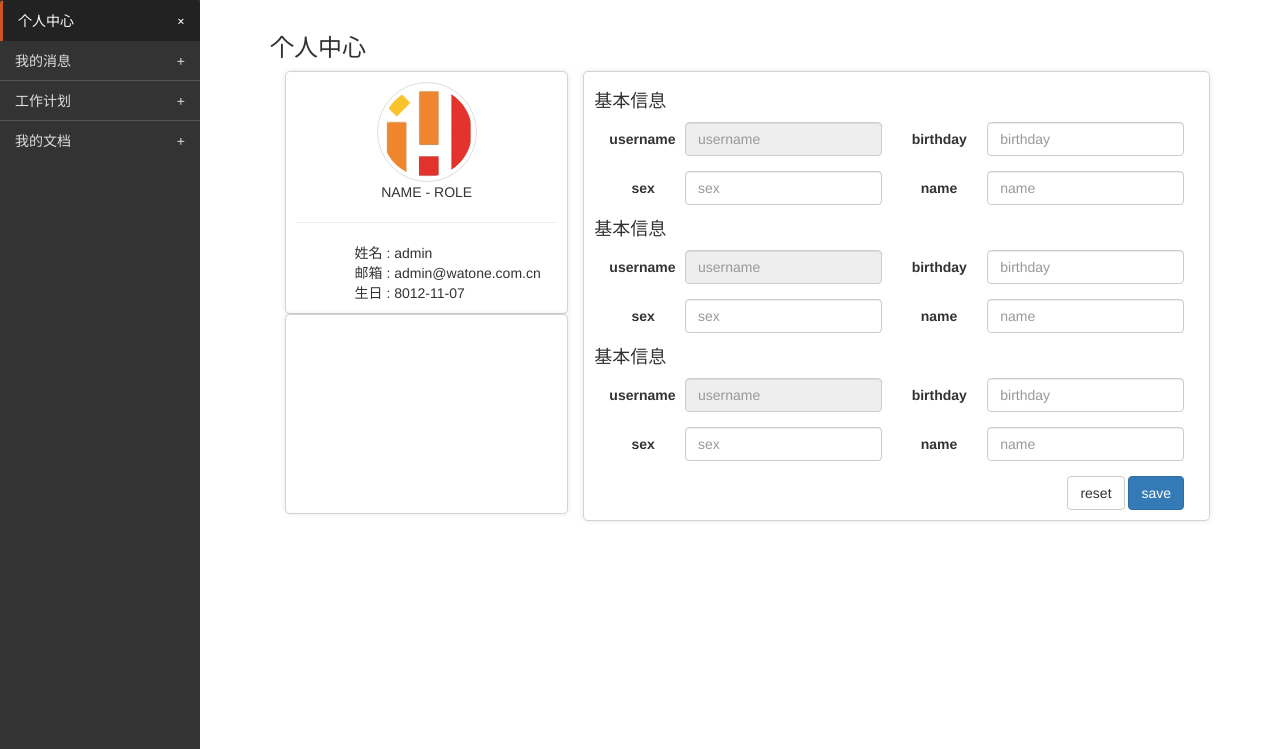
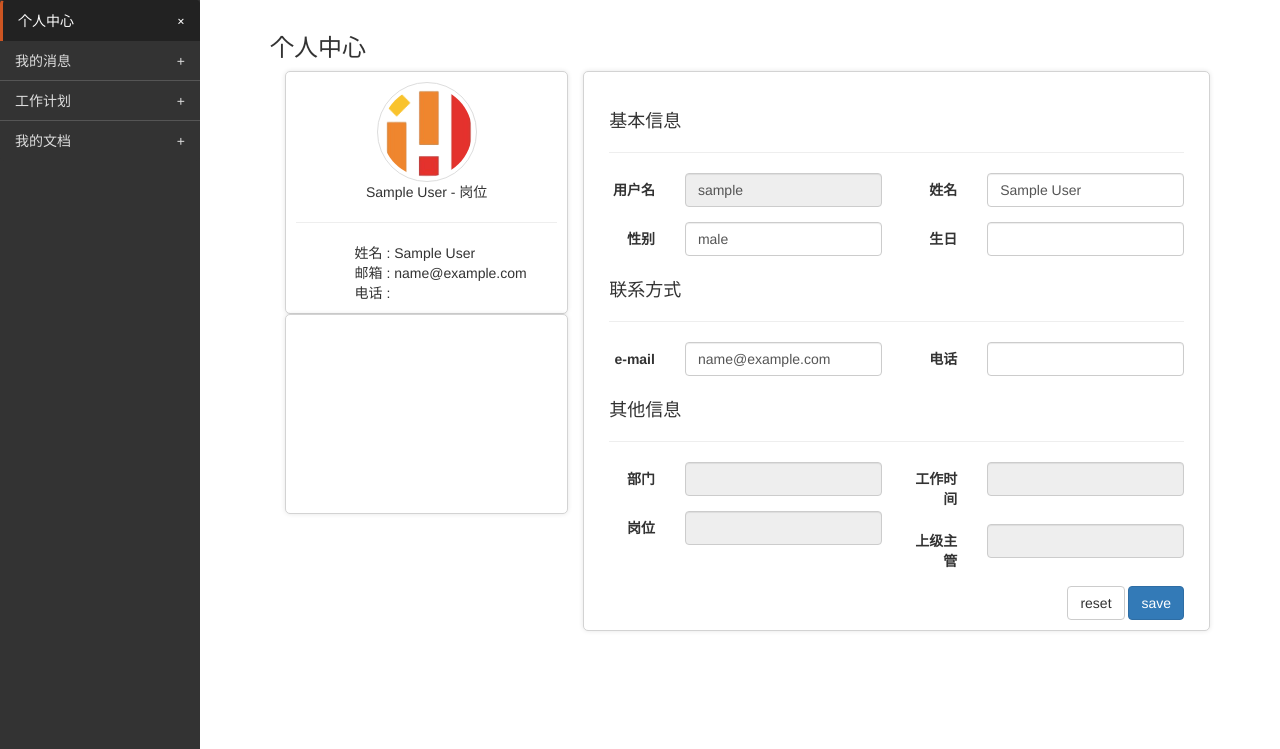
Before and after one commit to wsi18n/work_manage, a Django app: page /workbench/user_config/ in a window 1280 px wide. Shown: the part 51-800 px from the top of the page. Run offline with Django 3.2, Linux system fonts and the light colour scheme; the visitor is signed in with stand-in values (Sample User, id 1); data comes from the database, SQL or seed files in the repository; some libraries are stand-ins or nearby versions.

Commit message:
Changes to be committed: 	modified:   rbac/views.py 	modified:   templates/workbench/user_config.html 	new file:   work_manage/admin/base.py 	modified:   workbench/urls.py 	modified:   workbench/views.py :#

```diff
--- a/rbac/views.py
+++ b/rbac/views.py
@@ -9,8 +9,8 @@
 
 class LoginRequiredMixin(object):
     @classmethod
-    def as_view(cls, **init_kwargs):
-        view = super(LoginRequiredMixin, cls).as_view(**init_kwargs)
+    def as_view(cls, *args, **kwargs):
+        view = super(LoginRequiredMixin, cls).as_view(*args, **kwargs)
         return login_required(view, login_url='/login/')
 
 
--- a/templates/workbench/user_config.html
+++ b/templates/workbench/user_config.html
@@ -27,11 +27,11 @@
 <div class=" col-xs-4">
 <div class="block col-xs-12">
     <div class="text-center"><img src="/static/media/img/logo-big.png" class="img-circle img-thumbnail img-head"/></div>
-    <div class="text-center">NAME - ROLE</div>
+    <div class="text-center">{{ user.name }} - {{ user.post|default:'岗位' }}</div>
     <hr>
-    <div class="col-xs-10 col-xs-offset-2">姓名 : admin</div>
-    <div class="col-xs-10 col-xs-offset-2">邮箱 : admin@watone.com.cn</div>
-    <div class="col-xs-10 col-xs-offset-2">生日 : 8012-11-07</div>
+    <div class="col-xs-10 col-xs-offset-2">姓名 : {{ user.name }}</div>
+    <div class="col-xs-10 col-xs-offset-2">邮箱 : {{ user.email }}</div>
+    <div class="col-xs-10 col-xs-offset-2">电话 : {{ user.mobile }}</div>
 
 
 </div>
@@ -40,93 +40,89 @@
 </div>
 
 <div class="block col-xs-8">
-    <form class="form-horizontal">
-        <h4>基本信息</h4>
+    <form class="form-horizontal" method="post">
+        {% csrf_token %}
+        <div class="col-xs-12">
+            <h4>基本信息</h4><hr>
+        </div>
         <div class="col-xs-6">
             <div class="form-group">
-                <label for="username" class="col-xs-3 control-label">username</label>
+                <label for="username" class="col-xs-3 control-label">用户名</label>
                 <div class="col-xs-9">
-                    <input class="form-control" id="username" placeholder="username" disabled>
+                    <input class="form-control" name="username" value="{{ user.username }}" readonly>
                 </div>
             </div>
             <div class="form-group">
-                <label for="sex" class="col-xs-3 control-label">sex</label>
+                <label for="gender" class="col-xs-3 control-label">性别</label>
                 <div class="col-xs-9">
-                    <input class="form-control" id="sex" placeholder="sex" >
+                    <input class="form-control" name="gender" value="{{ user.gender|default:'' }}" >
+                </div>
+            </div>
+        </div>
+        <div class="col-xs-6">
+
+            <div class="form-group">
+                <label for="name" class="col-xs-3 control-label">姓名</label>
+                <div class="col-xs-9">
+                    <input class="form-control" name="name" value="{{ user.name }}">
+                </div>
+            </div>
+            <div class="form-group">
+                <label for="birthday" class="col-xs-3 control-label">生日</label>
+                <div class="col-xs-9">
+                    <input class="form-control" name="birthday"  value="{{ user.birthday|default:'' }}">
+                </div>
+            </div>
+        </div>
+        <div class="col-xs-12">
+            <h4>联系方式</h4><hr>
+        </div>
+        <div class="col-xs-6">
+            <div class="form-group">
+                <label for="e-mail" class="col-xs-3 control-label">e-mail</label>
+                <div class="col-xs-9">
+                    <input class="form-control" name="e-mail" value="{{ user.email|default:'' }}">
+                </div>
+            </div>
+
+        </div>
+        <div class="col-xs-6">
+            <div class="form-group">
+                <label for="mobile" class="col-xs-3 control-label">电话</label>
+                <div class="col-xs-9">
+                    <input class="form-control" name="mobile" value="{{ user.mobile|default:'' }}" >
+                </div>
+            </div>
+        </div>
+        <div class="col-xs-12">
+            <h4>其他信息</h4><hr>
+        </div>
+
+        <div class="col-xs-6">
+            <div class="form-group">
+                <label for="department" class="col-xs-3 control-label">部门</label>
+                <div class="col-xs-9">
+                    <input class="form-control" id="department"  value="{{ user.department|default:'' }}" readonly>
+                </div>
+            </div>
+            <div class="form-group">
+                <label for="post" class="col-xs-3 control-label">岗位</label>
+                <div class="col-xs-9">
+                    <input class="form-control" id="post"  value="{{ user.post|default:'' }}" readonly >
                 </div>
             </div>
         </div>
         <div class="col-xs-6">
             <div class="form-group">
-                <label for="birthday" class="col-xs-3 control-label">birthday</label>
+                <label for="joined-date" class="col-xs-3 control-label">工作时间</label>
                 <div class="col-xs-9">
-                    <input class="form-control" id="birthday" placeholder="birthday" >
+                    <input class="form-control" id="joined-date"  value="{{ user.joined_date|default:'' }}" readonly>
                 </div>
             </div>
             <div class="form-group">
-                <label for="name" class="col-xs-3 control-label">name</label>
+                <label for="superior" class="col-xs-3 control-label">上级主管</label>
                 <div class="col-xs-9">
-                    <input class="form-control" id="name" placeholder="name" >
-                </div>
-            </div>
-        </div>
-        <hr>
-        <h4>基本信息</h4>
-        <div class="col-xs-6">
-            <div class="form-group">
-                <label for="username" class="col-xs-3 control-label">username</label>
-                <div class="col-xs-9">
-                    <input class="form-control" id="username" placeholder="username" disabled>
-                </div>
-            </div>
-            <div class="form-group">
-                <label for="sex" class="col-xs-3 control-label">sex</label>
-                <div class="col-xs-9">
-                    <input class="form-control" id="sex" placeholder="sex" >
-                </div>
-            </div>
-        </div>
-        <div class="col-xs-6">
-            <div class="form-group">
-                <label for="birthday" class="col-xs-3 control-label">birthday</label>
-                <div class="col-xs-9">
-                    <input class="form-control" id="birthday" placeholder="birthday" >
-                </div>
-            </div>
-            <div class="form-group">
-                <label for="name" class="col-xs-3 control-label">name</label>
-                <div class="col-xs-9">
-                    <input class="form-control" id="name" placeholder="name" >
-                </div>
-            </div>
-        </div>
-        <hr>
-        <h4>基本信息</h4>
-        <div class="col-xs-6">
-            <div class="form-group">
-                <label for="username" class="col-xs-3 control-label">username</label>
-                <div class="col-xs-9">
-                    <input class="form-control" id="username" placeholder="username" disabled>
-                </div>
-            </div>
-            <div class="form-group">
-                <label for="sex" class="col-xs-3 control-label">sex</label>
-                <div class="col-xs-9">
-                    <input class="form-control" id="sex" placeholder="sex" >
-                </div>
-            </div>
-        </div>
-        <div class="col-xs-6">
-            <div class="form-group">
-                <label for="birthday" class="col-xs-3 control-label">birthday</label>
-                <div class="col-xs-9">
-                    <input class="form-control" id="birthday" placeholder="birthday" >
-                </div>
-            </div>
-            <div class="form-group">
-                <label for="name" class="col-xs-3 control-label">name</label>
-                <div class="col-xs-9">
-                    <input class="form-control" id="name" placeholder="name" >
+                    <input class="form-control" id="superior"  value="{{ user.superior|default:'' }}" readonly>
                 </div>
             </div>
         </div>
--- /dev/null
+++ b/work_manage/admin/base.py
@@ -0,0 +1,8 @@
+from django.views.generic.base import View as _View
+from django.contrib.auth.decorators import login_required
+
+class View(_View):
+    @classmethod
+    def as_view(cls, *args, **kwargs):
+        view = super(View, cls).as_view(*args, **kwargs)
+        return login_required(view, login_url='/login/')
--- a/workbench/urls.py
+++ b/workbench/urls.py
@@ -5,7 +5,7 @@
 
 urlpatterns = [
     path('', views.index, name = "index"),
-    path('user_config/', views.user_config, name = "user_config"),
+    path('user_config/', views.UserConfig.as_view(), name = "user_config"),
     path('message/', views.message, name = "message"),
     path('order/created/', views.Order.created, name = "Order.created"),
     path('order/received/', views.Order.received, name = "Order.received"),
--- a/workbench/views.py
+++ b/workbench/views.py
@@ -1,5 +1,8 @@
 from django.shortcuts import render, reverse
 from rbac import models
+from work_manage.admin.base import View
+import logging
+logger = logging.getLogger(__name__)
 
 def _render(request, template, context={}):
     context.update({
@@ -24,9 +27,23 @@
     return _render(request, 'workbench/index.html')
 
 
-def user_config(request):
-    # user = request.user
-    return _render(request, 'workbench/user_config.html')
+class UserConfig(View):
+    @staticmethod
+    def get(request):
+        return _render(request, 'workbench/user_config.html')
+
+    @staticmethod
+    def post(request):
+        user = request.user
+        if request.POST['name']:
+            user.name =  request.POST['name']
+        user.gender =  request.POST['gender']
+        if request.POST['birthday']:
+            user.birthday = request.POST['birthday']
+        user.email =  request.POST['e-mail']
+        user.mobile =  request.POST['mobile']
+        user.save()
+        return _render(request, 'workbench/user_config.html',{'msg':"保存成功"})
 
 
 def message(request):
```
